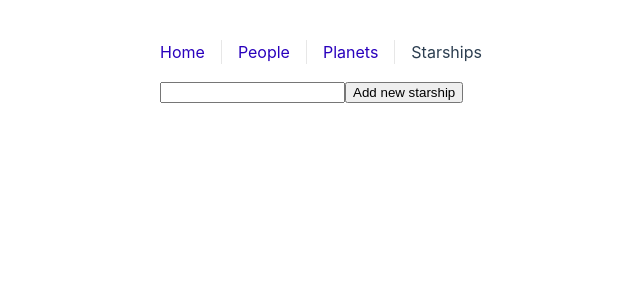
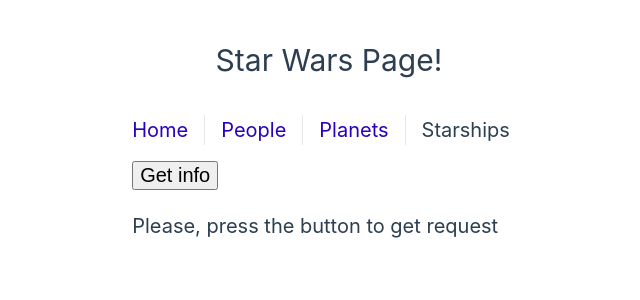
Before and after one commit to DenAst17/Vue-project, a Vue app: page /starwars/starships in a window 1280 px wide. Shown: the top 300 px of the page, without its empty margins (311-951 px from the left). Built offline with nearby package versions, Linux system fonts and the light colour scheme.

Commit message:
Task finished
All is working right

```diff
--- a/src/components/PeopleInfo.vue
+++ b/src/components/PeopleInfo.vue
@@ -4,20 +4,24 @@
 export default {
   data() {
     return {
-      newPerson: "",
+      requestInfo: "Please, press the button to get request",
       people: [],
     };
   },
   methods: {
     addPerson() {
-
-      request.getInfo("planets").then(function(value)
+      this.requestInfo = "Wait for 5 seconds to get the list";
+      request.getInfo("people").then(function(value)
         {
+          self.requestInfo = "The list of people (sorted by height):"
           //console.table(value);
           self.people = self.people.filter((t) => t == 'true');
+          value.sort(function(a, b) {
+            return a[1] - b[1];
+          });
           for(let i = 0; i < value.length; i++)
           {
-            let txt = "Name: " + value[i][0] + " height: " + value[i][1];
+            let txt = "Name: " + value[i][0] + ", height: " + value[i][1] + " см";
             console.log(txt);
             self.people.push({ id: id++, text: txt});
           }
@@ -25,7 +29,6 @@
       var self = this;
       this.people = people;
       this.people.push({ id: id++, text: 1});
-      this.newPerson = "";
     },
     removePerson(person) {
 
@@ -36,7 +39,8 @@
 
 <template>
   <form @submit.prevent="addPerson">
-    <button>Add new person</button>
+    <button class = "getinfo">Get info</button>
+    <p class = "getinfo">{{requestInfo}}</p>
   </form>
   <ol>
     <li v-for="person in people" :key="person.id">
@@ -44,3 +48,9 @@
     </li>
   </ol>
 </template>
+
+<style>
+.getinfo{
+  font-size:20px;
+}
+</style>
--- a/src/components/PlanetsInfo.vue
+++ b/src/components/PlanetsInfo.vue
@@ -1,20 +1,46 @@
 <script>
+import * as request from "../request.js";
 let id = 0;
-
 export default {
   data() {
     return {
-      newPerson: "",
+      requestInfo: "Please, press the button to get request",
       people: [],
     };
   },
   methods: {
     addPerson() {
-      this.people.push({ id: id++, text: this.newPerson });
-      this.newPerson = "";
+      this.requestInfo = "Wait for 5 seconds to get the list";
+      request.getInfo("planets").then(function(value)
+        {
+          for(let i = 0; i < value.length; i++)
+          {
+            if(value[i][1] == 0)
+              value[i][1] = 'unknown';
+          }
+          self.requestInfo = "The list of planets sorted by diameter (we don't have info about some of them, they will be in the end):"
+          //console.table(value);
+          self.people = self.people.filter((t) => t == 'true');
+          value.sort(function(a, b) {
+            if(a[1] == 'unknown' && b[1] != 'unknown')
+              return 1000000000 - b[1];
+            if(b[1] == 'unknown'&& a[1] != 'unknown')
+              return a[1] - 1000000000;
+            return a[1] - b[1];
+          });
+          for(let i = 0; i < value.length; i++)
+          {
+            let txt = "Name: " + value[i][0] + ", diameter: " + value[i][1] + " km";
+            console.log(txt);
+            self.people.push({ id: id++, text: txt});
+          }
+        });
+      var self = this;
+      this.people = people;
+      this.people.push({ id: id++, text: 1});
     },
     removePerson(person) {
-      this.people = this.people.filter((t) => t !== person);
+
     },
   },
 };
@@ -22,13 +48,18 @@
 
 <template>
   <form @submit.prevent="addPerson">
-    <input v-model="newPerson" />
-    <button>Add new planet</button>
+    <button class = "getinfo">Get info</button>
+    <p class = "getinfo">{{requestInfo}}</p>
   </form>
   <ol>
     <li v-for="person in people" :key="person.id">
       {{ person.text }}
-      <button @click="removePerson(person)">X</button>
     </li>
   </ol>
 </template>
+
+<style>
+.getinfo{
+  font-size:20px;
+}
+</style>
--- a/src/components/StarWarsHeader.vue
+++ b/src/components/StarWarsHeader.vue
@@ -4,6 +4,7 @@
 
 <template>
   <header>
+    <p class = "header">Star Wars Page!</p>
     <div class="wrapper">
       <nav class="swnav">
         <RouterLink to="/">Home</RouterLink>
@@ -32,12 +33,14 @@
 
 nav {
   width: 100%;
-  font-size: 12px;
   text-align: center;
 }
 .swnav {
   display: flex;
   flex-direction: row;
+}
+.swnav a{
+  font-size:20px;
 }
 nav a.router-link-exact-active {
   color: var(--color-text);
@@ -56,7 +59,12 @@
 nav a:first-of-type {
   border: 0;
 }
-
+.header{
+    display: block;
+    font-size: 2em;
+    margin-block-start: 1em;
+    margin-block-end: 0;
+}
 @media (min-width: 512px) {
   body {
     place-items: center;
--- a/src/components/StarshipsInfo.vue
+++ b/src/components/StarshipsInfo.vue
@@ -1,20 +1,41 @@
 <script>
+import * as request from "../request.js";
 let id = 0;
-
 export default {
   data() {
     return {
-      newPerson: "",
+      requestInfo: "Please, press the button to get request",
       people: [],
     };
   },
   methods: {
     addPerson() {
-      this.people.push({ id: id++, text: this.newPerson });
-      this.newPerson = "";
+      this.requestInfo = "Wait for 5 seconds to get the list";
+      request.getInfo("starships").then(function(value)
+        {
+          self.requestInfo = "The list of starships (sorted by length):"
+          //console.table(value);
+          self.people = self.people.filter((t) => t == 'true');
+          value.sort(function(a, b) {
+            return Number(a[1]) - Number(b[1]);
+          });
+          value[0][1] = 1600;
+          value.sort(function(a, b) {
+            return Number(a[1]) - Number(b[1]);
+          });
+          for(let i = 0; i < value.length; i++)
+          {
+            let txt = "Name: " + value[i][0] + ", length: " + value[i][1] + " m";
+            console.log(txt);
+            self.people.push({ id: id++, text: txt});
+          }
+        });
+      var self = this;
+      this.people = people;
+      this.people.push({ id: id++, text: 1});
     },
     removePerson(person) {
-      this.people = this.people.filter((t) => t !== person);
+
     },
   },
 };
@@ -22,13 +43,18 @@
 
 <template>
   <form @submit.prevent="addPerson">
-    <input v-model="newPerson" />
-    <button>Add new starship</button>
+    <button class = "getinfo">Get info</button>
+    <p class = "getinfo">{{requestInfo}}</p>
   </form>
   <ol>
     <li v-for="person in people" :key="person.id">
       {{ person.text }}
-      <button @click="removePerson(person)">X</button>
     </li>
   </ol>
 </template>
+
+<style>
+.getinfo{
+  font-size:20px;
+}
+</style>
--- a/src/request.js
+++ b/src/request.js
@@ -2,7 +2,7 @@
 let name = '';
 let height = -1;
 export function getInfo(str){
-  let people_ar = [];
+  let ar = [];
   return new Promise((resolve, reject) => {
     for(let i = 1; i <= 100; i++)
     {
@@ -15,13 +15,13 @@
           height = response.data.diameter;
         else
           height = response.data.length;
-        people_ar.push([name, height]);
+        ar.push([name, height]);
       })
       .catch(error => {
         height = -1;
       });
     }
-    setTimeout(() => resolve(people_ar), 5000);
+    setTimeout(() => resolve(ar), 5000);
   });
 }
 console.log(123);
```
